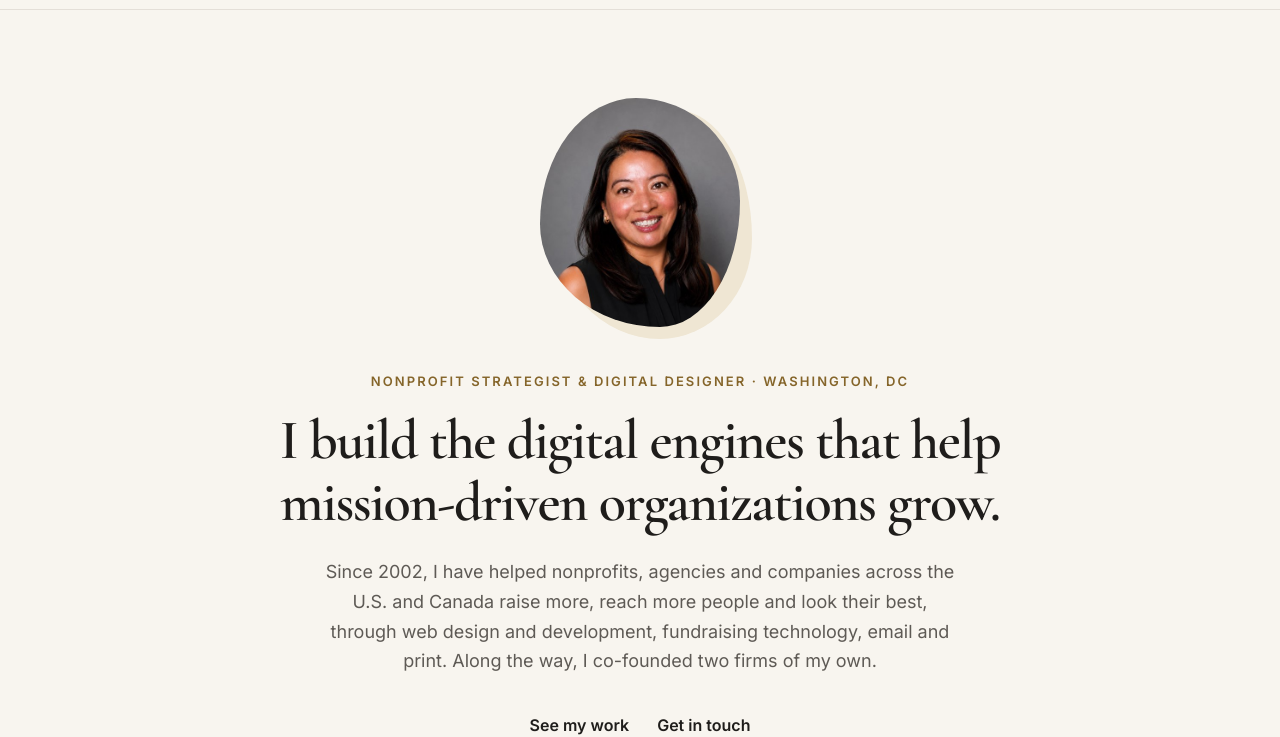
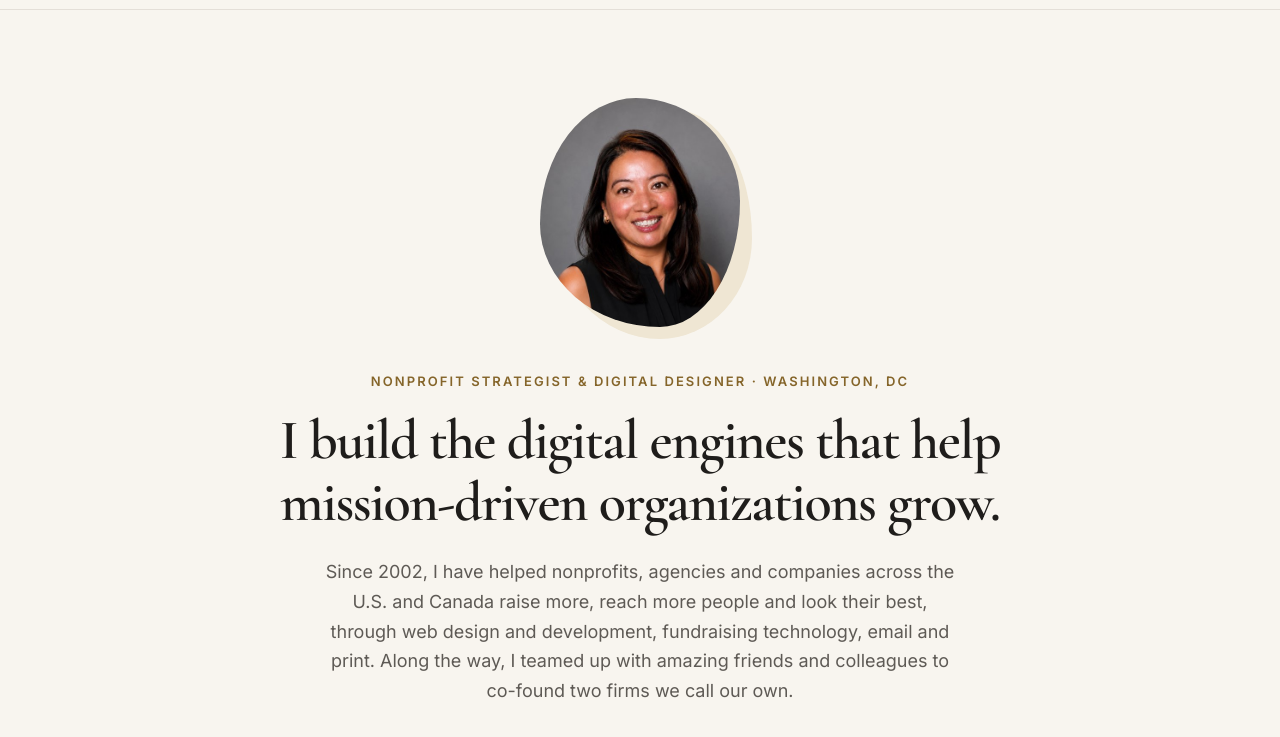
Before and after one commit to maan-sacdalan-llc/maansacdalan, a plain HTML site: page index.html in a window 1280 px wide. Shown: the part 72-809 px from the top of the page. Drawn offline with nearby package versions, Linux system fonts and the light colour scheme.

Commit message:
Add files via upload

```diff
--- a/index.html
+++ b/index.html
@@ -193,7 +193,7 @@ footer a{color:var(--soft);text-decoration:none}footer a:hover{color:var(--ink)}
 <div class="portrait"><div class="blob" aria-hidden="true"></div><img src="images/maan-sacdalan.jpg" alt="Maan Sacdalan"></div>
 <p class="eyebrow">Nonprofit Strategist &amp; Digital Designer · Washington, DC</p>
 <h1>I build the digital engines that help mission-driven organizations grow.</h1>
-<p class="lead">Since 2002, I have helped nonprofits, agencies and companies across the U.S. and Canada raise more, reach more people and look their best, through web design and development, fundraising technology, email and print. Along the way, I co-founded two firms of my own.</p>
+<p class="lead">Since 2002, I have helped nonprofits, agencies and companies across the U.S. and Canada raise more, reach more people and look their best, through web design and development, fundraising technology, email and print. Along the way, I teamed up with amazing friends and colleagues to co-found two firms we call our own.</p>
 <div class="actions"><a href="#work" class="primary">See my work</a><a href="#contact">Get in touch</a></div>
 </section>
 
```
